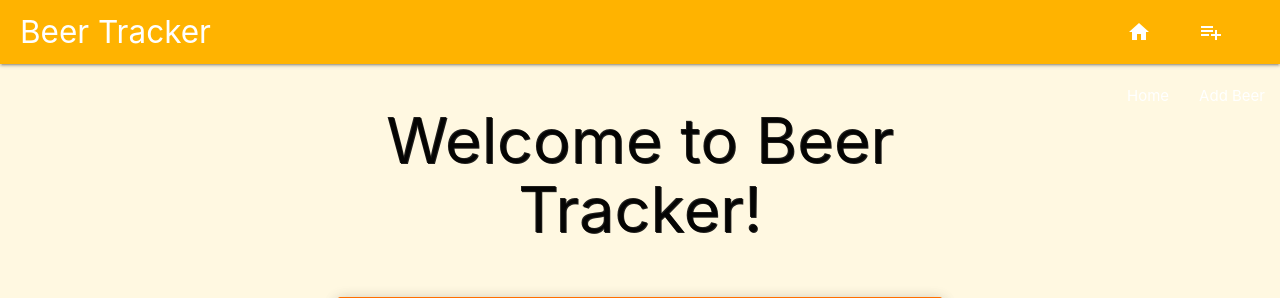
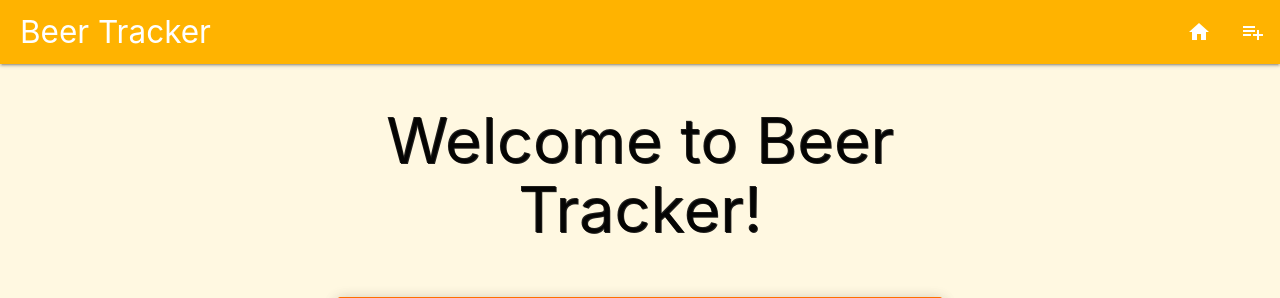
Before and after one commit to menacethedenis/CI_Milestone_3_Denis_Lymer, a Flask app: page / in a window 1280 px wide. Shown: the top 298 px of the page. Run offline with Flask 2, Linux system fonts and the light colour scheme; data that the repository does not hold is empty; some libraries are stand-ins or nearby versions.

Commit message:
fixed display issue on navbar icons, updated README file

```diff
--- a/templates/base.html
+++ b/templates/base.html
@@ -20,8 +20,10 @@
 		<a href="{{url_for('get_beer')}}" class="brand-logo navtext">Beer Tracker</a>
 		<a href="#" data-target="mobile-demo" class="sidenav-trigger"><i class="material-icons">menu</i></a>
 		<ul class="right hide-on-med-and-down">
-			<li><a href="{{url_for('get_beer')}}"><i class="material-icons large">home</i>Home</a></li>
-			<li><a href="{{url_for('add_beer')}}"><i class="material-icons large">playlist_add</i>Add Beer</a></li>
+			<li><a href="{{url_for('get_beer')}}"><i class="material-icons large tooltipped" data-position="bottom"
+						data-tooltip="Home">home</i></a></li>
+			<li><a href="{{url_for('add_beer')}}"><i class="material-icons large tooltipped data-position="bottom"
+						data-tooltip="Add a Beer"">playlist_add</i></a></li>
 		</ul>
 		<ul class="sidenav" id="mobile-demo">
 			<li><a href="{{url_for('get_beer')}}"><i class="material-icons">home</i>Home</a></li>
```
Also changed, not shown: README.md.
